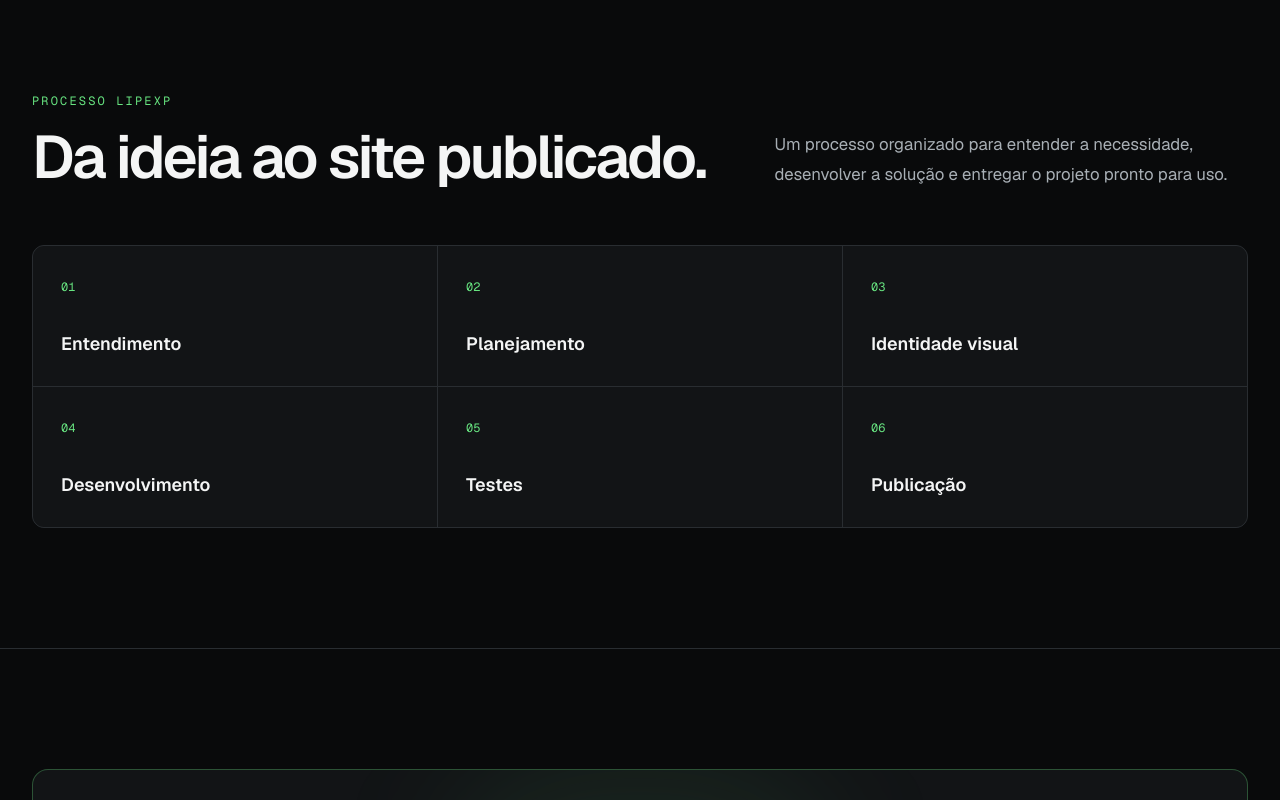
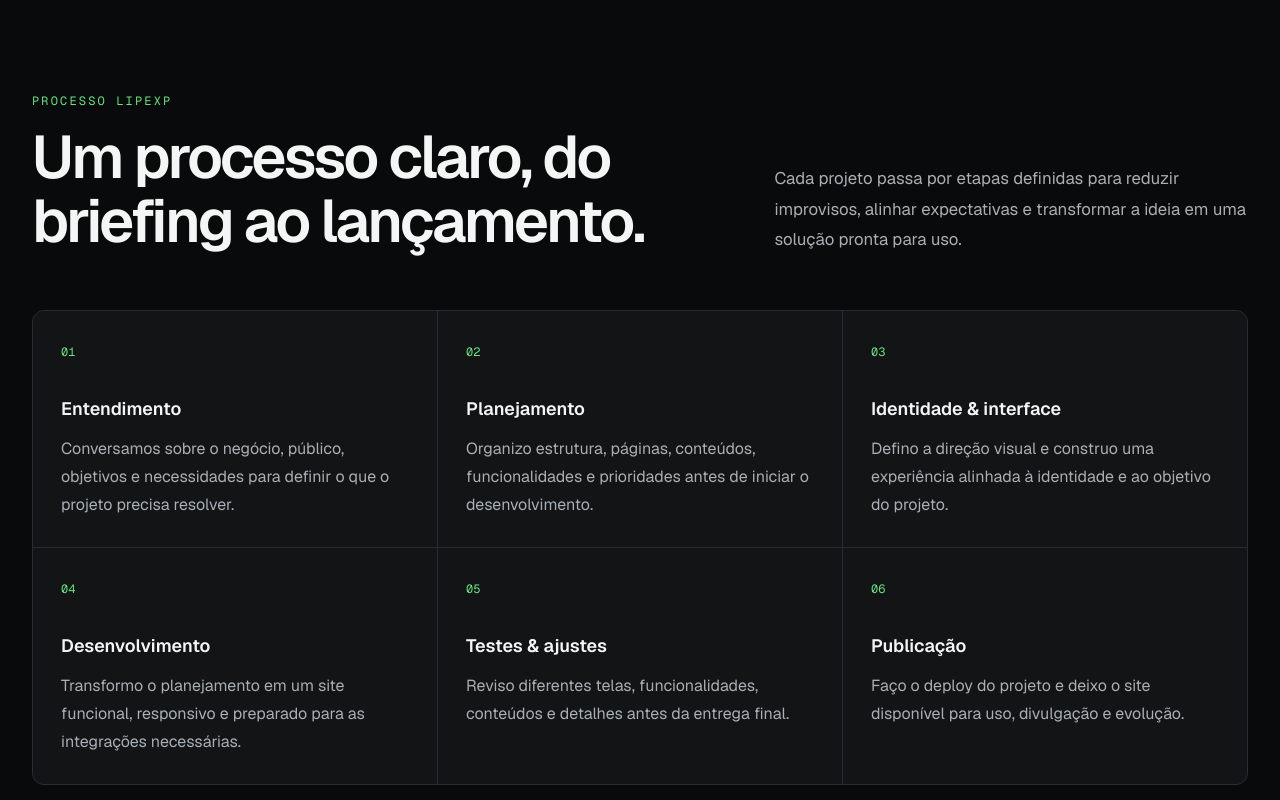
Before and after one commit to killLipe17/portfolio, a Next.js app: page / in a window 1280 px wide. Shown: the part 5780-6580 px from the top of the page. Built offline with nearby package versions, Linux system fonts and the light colour scheme.

Commit message:
feat: melhora secao de processo

```diff
--- a/components/home/process-section.tsx
+++ b/components/home/process-section.tsx
@@ -1,10 +1,40 @@
 const processSteps = [
-  "Entendimento",
-  "Planejamento",
-  "Identidade visual",
-  "Desenvolvimento",
-  "Testes",
-  "Publicação",
+  {
+    number: "01",
+    title: "Entendimento",
+    description:
+      "Conversamos sobre o negócio, público, objetivos e necessidades para definir o que o projeto precisa resolver.",
+  },
+  {
+    number: "02",
+    title: "Planejamento",
+    description:
+      "Organizo estrutura, páginas, conteúdos, funcionalidades e prioridades antes de iniciar o desenvolvimento.",
+  },
+  {
+    number: "03",
+    title: "Identidade & interface",
+    description:
+      "Defino a direção visual e construo uma experiência alinhada à identidade e ao objetivo do projeto.",
+  },
+  {
+    number: "04",
+    title: "Desenvolvimento",
+    description:
+      "Transformo o planejamento em um site funcional, responsivo e preparado para as integrações necessárias.",
+  },
+  {
+    number: "05",
+    title: "Testes & ajustes",
+    description:
+      "Reviso diferentes telas, funcionalidades, conteúdos e detalhes antes da entrega final.",
+  },
+  {
+    number: "06",
+    title: "Publicação",
+    description:
+      "Faço o deploy do projeto e deixo o site disponível para uso, divulgação e evolução.",
+  },
 ];
 
 export function ProcessSection() {
@@ -16,30 +46,35 @@ export function ProcessSection() {
             <p className="section-eyebrow">Processo LIPEXP</p>
 
             <h2 className="section-title">
-              Da ideia ao site publicado.
+              Um processo claro, do briefing ao lançamento.
             </h2>
           </div>
 
           <p className="section-description">
-            Um processo organizado para entender a necessidade, desenvolver a
-            solução e entregar o projeto pronto para uso.
+            Cada projeto passa por etapas definidas para reduzir improvisos,
+            alinhar expectativas e transformar a ideia em uma solução pronta
+            para uso.
           </p>
         </div>
 
         <div className="mt-14 grid gap-px overflow-hidden rounded-xl border border-border bg-border sm:grid-cols-2 lg:grid-cols-3">
-          {processSteps.map((step, index) => (
-            <div
-              key={step}
+          {processSteps.map((step) => (
+            <article
+              key={step.number}
               className="group bg-surface p-7 transition hover:bg-surface-strong"
             >
               <span className="font-mono text-xs text-accent">
-                0{index + 1}
+                {step.number}
               </span>
 
               <h3 className="mt-8 text-lg font-semibold transition group-hover:text-accent">
-                {step}
+                {step.title}
               </h3>
-            </div>
+
+              <p className="mt-3 leading-7 text-muted">
+                {step.description}
+              </p>
+            </article>
           ))}
         </div>
       </div>
```
